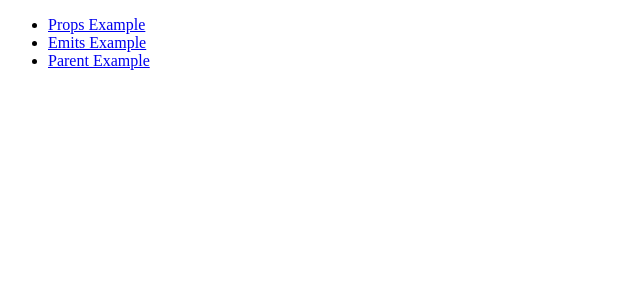
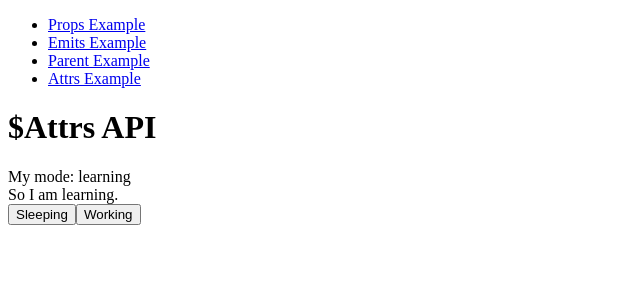
Before and after one commit to sad912/vue3-components-communication-demo, a Vue app in the folder Examples/: page /attrs in a window 1280 px wide. Shown: the top 300 px of the page, without its empty margins (0-640 px from the left). Built offline with nearby package versions, Linux system fonts and the light colour scheme.

Commit message:
feat:the way of $attrs

```diff
--- a/Examples/src/App.vue
+++ b/Examples/src/App.vue
@@ -12,6 +12,9 @@
     <li>
       <router-link to="/parent">Parent Example</router-link>
     </li>
+    <li>
+      <router-link to="/attrs">Attrs Example</router-link>
+    </li>
   </ul>
   <router-view></router-view>
 </template>
--- /dev/null
+++ b/Examples/src/components/attrsExample/ChildComponent.vue
@@ -0,0 +1,12 @@
+<script setup>
+import {useAttrs} from 'vue'
+
+const attrs = useAttrs()
+</script>
+
+<template>
+  <span>My mode: {{attrs.myMode}}</span>
+  <div>So I am {{$attrs.myMode}}.</div>
+  <button @click="attrs.changeMyMode('sleeping')">Sleeping</button>
+  <button @click="$attrs.changeMyMode('working')">Working</button>
+</template>
--- /dev/null
+++ b/Examples/src/components/attrsExample/ParentComponent.vue
@@ -0,0 +1,13 @@
+<script setup>
+import ChildComponent from './ChildComponent.vue'
+import {ref} from "vue";
+
+const myMode = ref('learning')
+const changeMyMode = mode => {
+  myMode.value = mode
+}
+</script>
+
+<template>
+  <ChildComponent :myMode="myMode" :changeMyMode="changeMyMode"/>
+</template>
--- /dev/null
+++ b/Examples/src/pages/AttrsExample.vue
@@ -0,0 +1,8 @@
+<script setup>
+import ParentComponent from "@/components/attrsExample/ParentComponent.vue"
+</script>
+
+<template>
+  <h1>$Attrs API</h1>
+  <ParentComponent/>
+</template>
--- a/Examples/src/pages/ParentExample.vue
+++ b/Examples/src/pages/ParentExample.vue
@@ -1,5 +1,5 @@
 <script setup>
-import ParentComponent from "@/components/ParentExample/ParentComponent.vue"
+import ParentComponent from "@/components/parentExample/ParentComponent.vue"
 </script>
 
 <template>
--- a/Examples/src/router/index.js
+++ b/Examples/src/router/index.js
@@ -2,7 +2,7 @@ import {createRouter, createWebHistory} from 'vue-router'
 import PropsExample from '@/pages/PropsExample.vue'
 import EmitsExample from '@/pages/EmitsExample.vue'
 import ParentExample from '@/pages/ParentExample.vue'
-
+import AttrsExample from '@/pages/AttrsExample.vue'
 const routes = [
     {
         path: '/props',
@@ -18,6 +18,11 @@ const routes = [
         path: '/parent',
         name: 'parentExample',
         component: ParentExample
+    },
+    {
+        path: '/attrs',
+        name: 'attrsExample',
+        component: AttrsExample
     }
 ]
 
```
Also changed, not shown: Examples/src/components/parentExample/ChildComponent.vue (renamed from Examples/src/components/ParentExample/ChildComponent.vue), Examples/src/components/parentExample/ParentComponent.vue (renamed from Examples/src/components/ParentExample/ParentComponent.vue), 1 other file (tests, documents, lock files or other folders).
